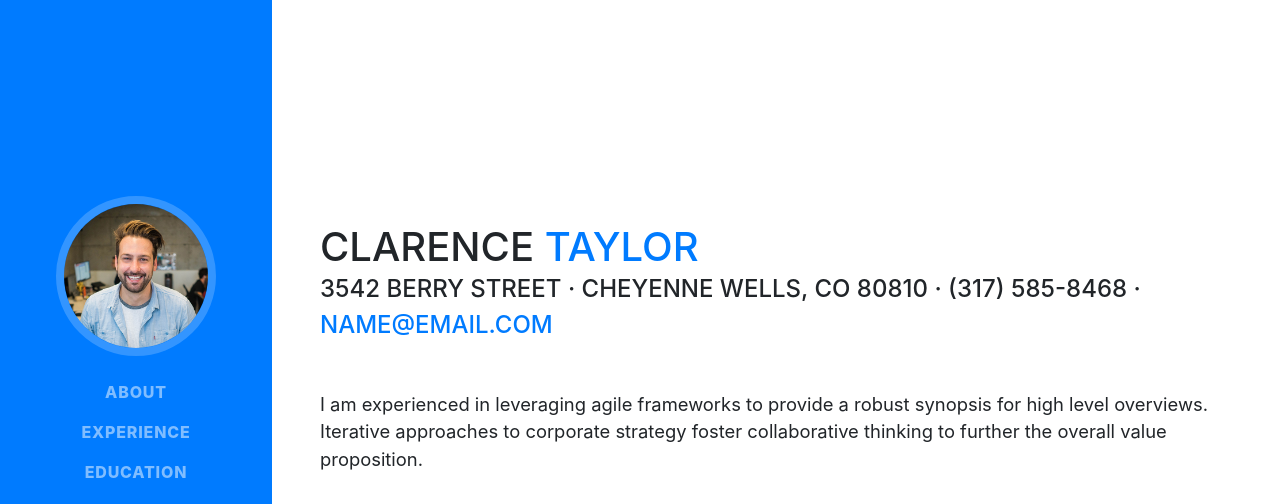
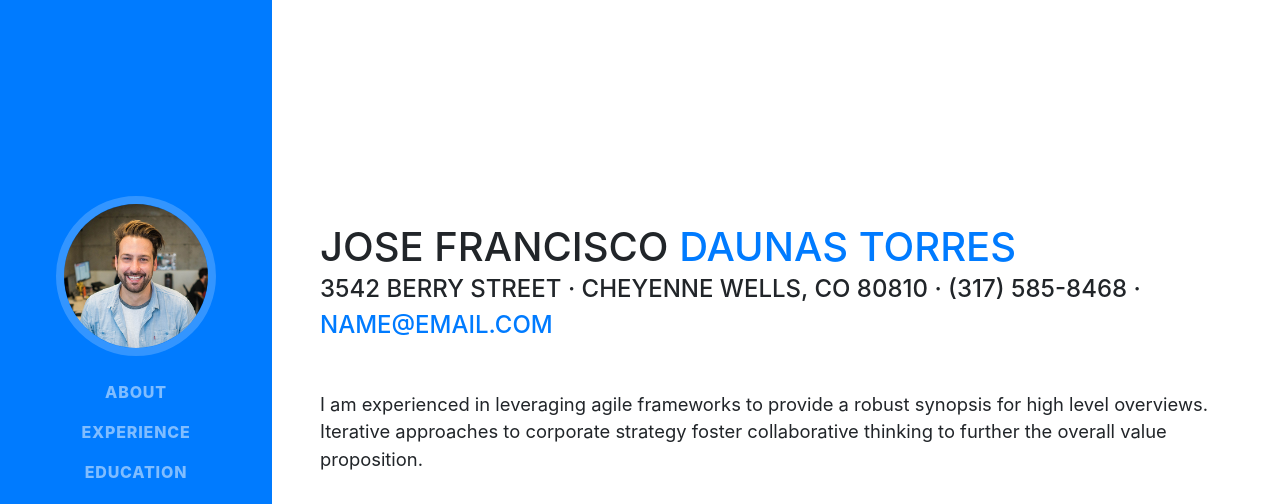
Before and after one commit to FranciscoDaunas/MyResumeCV, a website with bundled scripts: page index.html in a window 1280 px wide. Shown: the top 504 px of the page. Built offline with nearby package versions, Linux system fonts and the light colour scheme; a web font is replaced by a local one.

Commit message:
Update index.html

```diff
--- a/index.html
+++ b/index.html
@@ -63,8 +63,8 @@
 
       <section class="resume-section p-3 p-lg-5 d-flex d-column" id="about">
         <div class="my-auto">
-          <h1 class="mb-0">Clarence
-            <span class="text-primary">Taylor</span>
+          <h1 class="mb-0">Jose Francisco
+            <span class="text-primary">Daunas Torres</span>
           </h1>
           <div class="subheading mb-5">3542 Berry Street · Cheyenne Wells, CO 80810 · (317) 585-8468 ·
             <a href="mailto:name@email.com">name@email.com</a>
```
